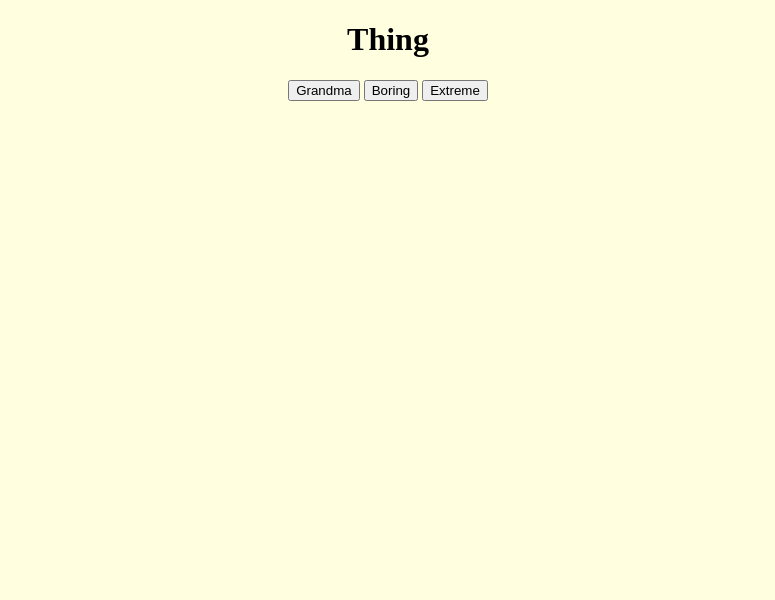
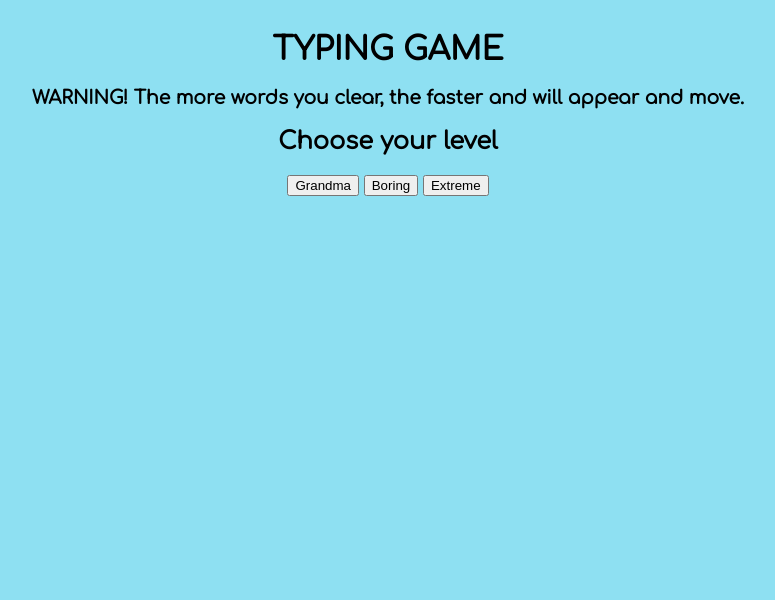
Before and after one commit to EffingKay/WDI_PROJECT_1, a PHP site: page / in a window 1280 px wide. Shown: the top 600 px of the page, without its empty margins (252-1027 px from the left). Run offline with PHP 8.4, Linux system fonts and the light colour scheme; some libraries are stand-ins or nearby versions.

Commit message:
something

```diff
--- a/css/style.css
+++ b/css/style.css
@@ -1,14 +1,30 @@
 body {
-  background-color: lightyellow;
+  background-color: #8EE0F2;
   margin: 0;
   text-align: center;
+  font-family: 'Comfortaa', cursive;
+  transition: background .4s;
+}
+
+.game {
+  margin: 0;
+  padding: 0;
+}
+
+h1 {
+  margin-top: 0;
+  padding-top: 1em;
 }
 
 ul {
   width: 100%;
-  min-height: 500px;
   padding: 0;
   margin: 0;
   overflow: hidden;
   text-align: left;
+  /*list-style-type: none;*/
 }
+/*
+li {
+  background-color: red;
+}*/
--- a/index.html
+++ b/index.html
@@ -3,16 +3,26 @@
 <head>
   <meta charset="utf-8">
   <!-- <link rel="stylesheet" href="css/reset.css"> -->
+  <link href="https://fonts.googleapis.com/css?family=Comfortaa" rel="stylesheet">
   <link rel="stylesheet" href="css/style.css">
   <script src="js/jQuery.js" charset="utf-8"></script>
+  <script
+  src="http://code.jquery.com/ui/1.12.1/jquery-ui.js"
+  integrity="sha256-T0Vest3yCU7pafRw9r+settMBX6JkKN06dqBnpQ8d30="
+  crossorigin="anonymous"></script>
   <script src="js/app.js" charset="utf-8"></script>
   <title>First Project</title>
 </head>
 <body>
-  <h1>Thing</h1>
+  <div class="game">
+    <h1>TYPING GAME</h1>
+
     <!-- <h4 id="score">Score: 0</h4> -->
     <div class="main">
+
       <div class="buttons">
+        <h3>WARNING! The more words you clear, the faster and will appear and move.</h3>
+        <h2>Choose your level</h2>
         <button type="button" name="button" id="easy">Grandma</button>
         <button type="button" name="button" id="normal">Boring</button>
         <button type="button" name="button" id="extreme">Extreme</button>
@@ -23,6 +33,6 @@
         <!-- <input type="text" value="" placeholder="type here" autofocus> -->
       </form>
     </div>
-
+  </div>
 </body>
 </html>
--- a/js/app.js
+++ b/js/app.js
@@ -54,7 +54,7 @@ function parseBoard() {
   var currentScore  = '<h4 id="score">Score: 0</h4>';
   var highScore     = '<h4 id="highScore">High score: ' + parseHighScore(currentLevel) + '</h4>';
   var input         = '<input type="text" value="" placeholder="type here" autofocus="autofocus">';
-  for (var i = 0; i < 25; i++) {
+  for (var i = 0; i < 20; i++) {
     $('.board').append('<li></li>');
   }
   $('.buttons').remove();
@@ -80,7 +80,7 @@ function randomWord() {
 // Parse random word in a random list item and push it to currentWord array
 function parseWord(word) {
   var $lisArray     = $('.board').children();
-  var randomNumber  = (Math.floor(Math.random() * 24) + 1);
+  var randomNumber  = (Math.floor(Math.random() * 19) + 1);
   if ($($lisArray[randomNumber]).html() === '') {
     $lisArray[randomNumber].append(word.Word);
     wordMove($lisArray[randomNumber]);
@@ -110,8 +110,10 @@ function doesMatch(e) {
     doesMatch;
     score++;
     $('#score').html('Score: ' + score);
+    changeBackground();
   } else {
     $('input').val('');
+    $('.game').effect('highlight', 'red');
   }
   decreaseInterval();
 }
@@ -201,3 +203,10 @@ function extremeLevel() {
   currentLevel       = 'extreme';
   parseBoard();
 }
+
+
+function changeBackground() {
+  var randomColors = ['#FF1962', '#8EE0F2', '#FFB5CB', '#AFC97E', '#B84256', '#68EDCC', '#F4B8B2', '#F25959', '#D8E2DC', '#FFCAD4', '#FFE5D9'];
+  var randomNumber = Math.floor(Math.random() * (randomColors.length-1)) + 1;
+  $('body').css('backgroundColor', randomColors[randomNumber]);
+}
```
Lines whose indentation alone changed are shown as unchanged.
